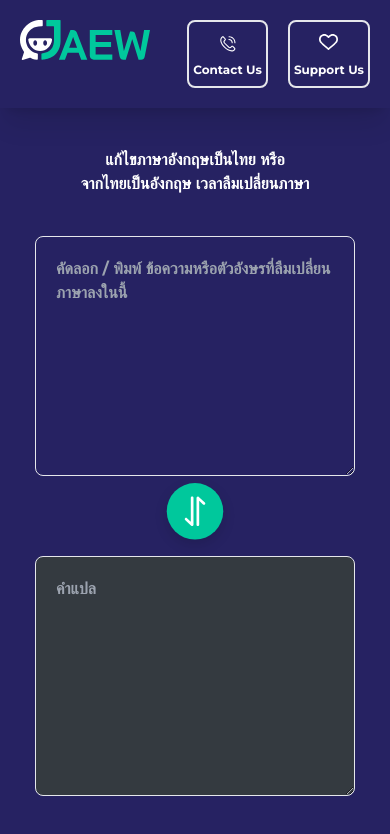
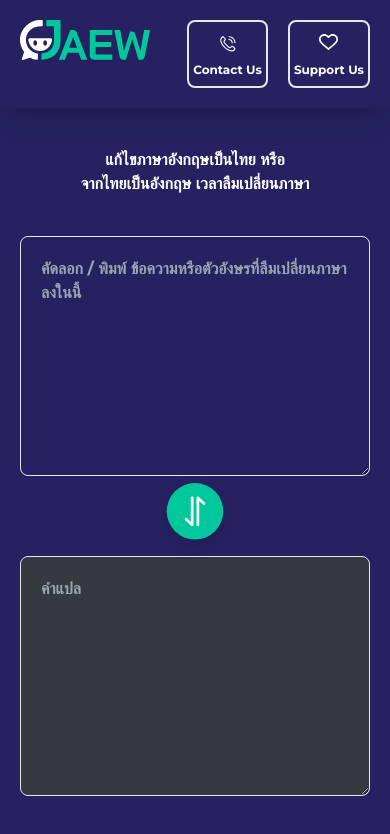
Before and after one commit to Phrompong/jaew-translate, a Next.js app: page / in a window 390 px wide. Shown: the top 834 px of the page. Built offline with nearby package versions, Linux system fonts and the light colour scheme; no server answers.

Commit message:
Update page layout for responsive design

```diff
--- a/app/page.tsx
+++ b/app/page.tsx
@@ -345,14 +345,14 @@ export default function Home() {
             แก้ไขภาษาอังกฤษเป็นไทย หรือ <br />
             จากไทยเป็นอังกฤษ เวลาลืมเปลี่ยนภาษา
           </span>
-          <div className="flex flex-col flex-wrap content-center">
+          <div className="flex flex-col flex-wrap content-stretch ml-5 mr-5">
             <Box
               onChange={handleOnValueChanged}
               placeholder="คัดลอก / พิมพ์ ข้อความหรือตัวอังษรที่ลืมเปลี่ยนภาษาลงในนี้"
               bgColor="bg-header"
-              width="320px"
               height="240px"
             ></Box>
+
             <div className="flex flex-row justify-center">
               <Image
                 src={IconTranslateTablet}
@@ -365,11 +365,9 @@ export default function Home() {
               value={translated}
               readonly={true}
               bgColor="bg-translated"
-              width="320px"
               height="240px"
             ></Box>
           </div>
-
           <div className="flex flex-wrap justify-center">
             <span className="w-[320px]">{/* <History></History> */}</span>
             <div className="flex flex-col justify-center w-20"></div>
```
